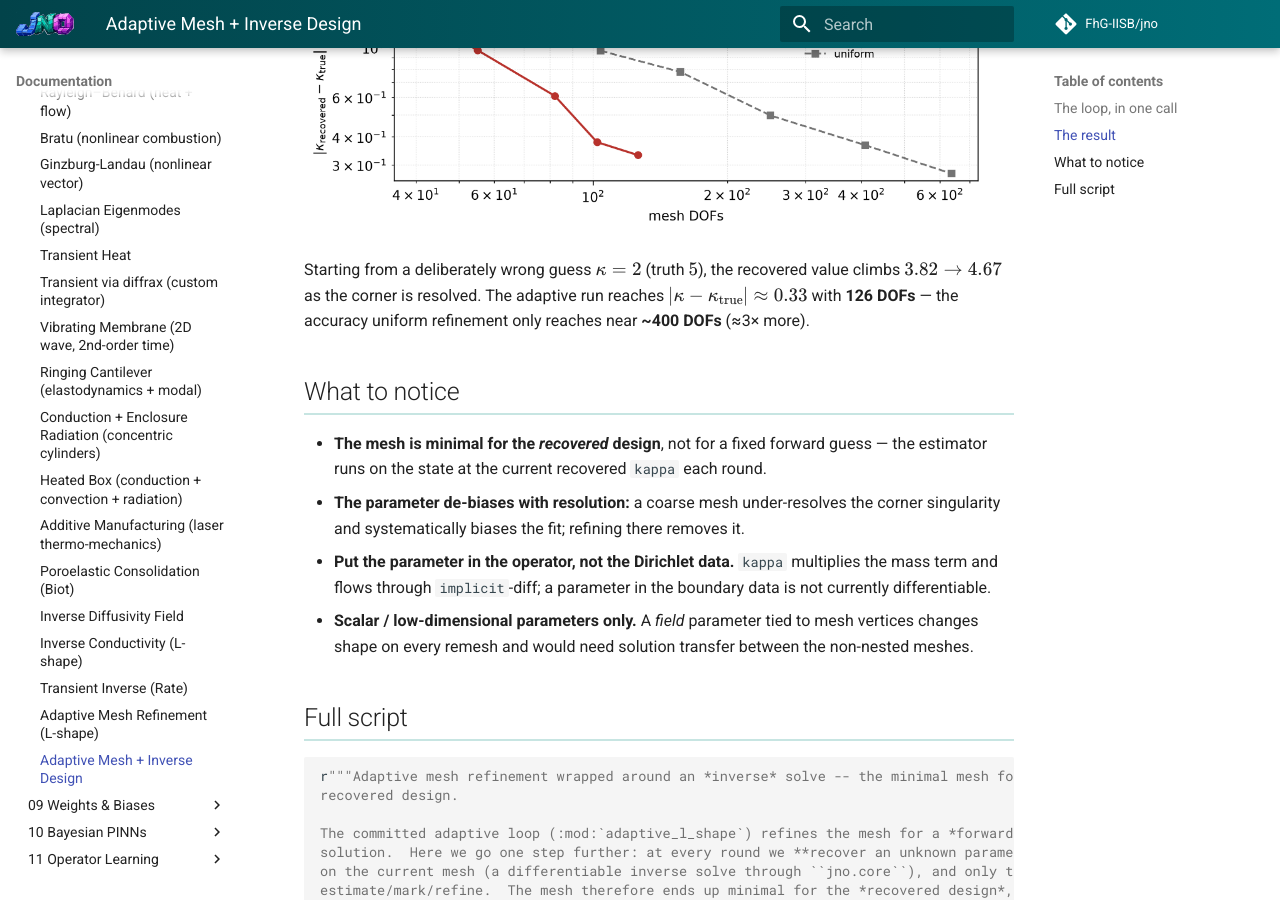
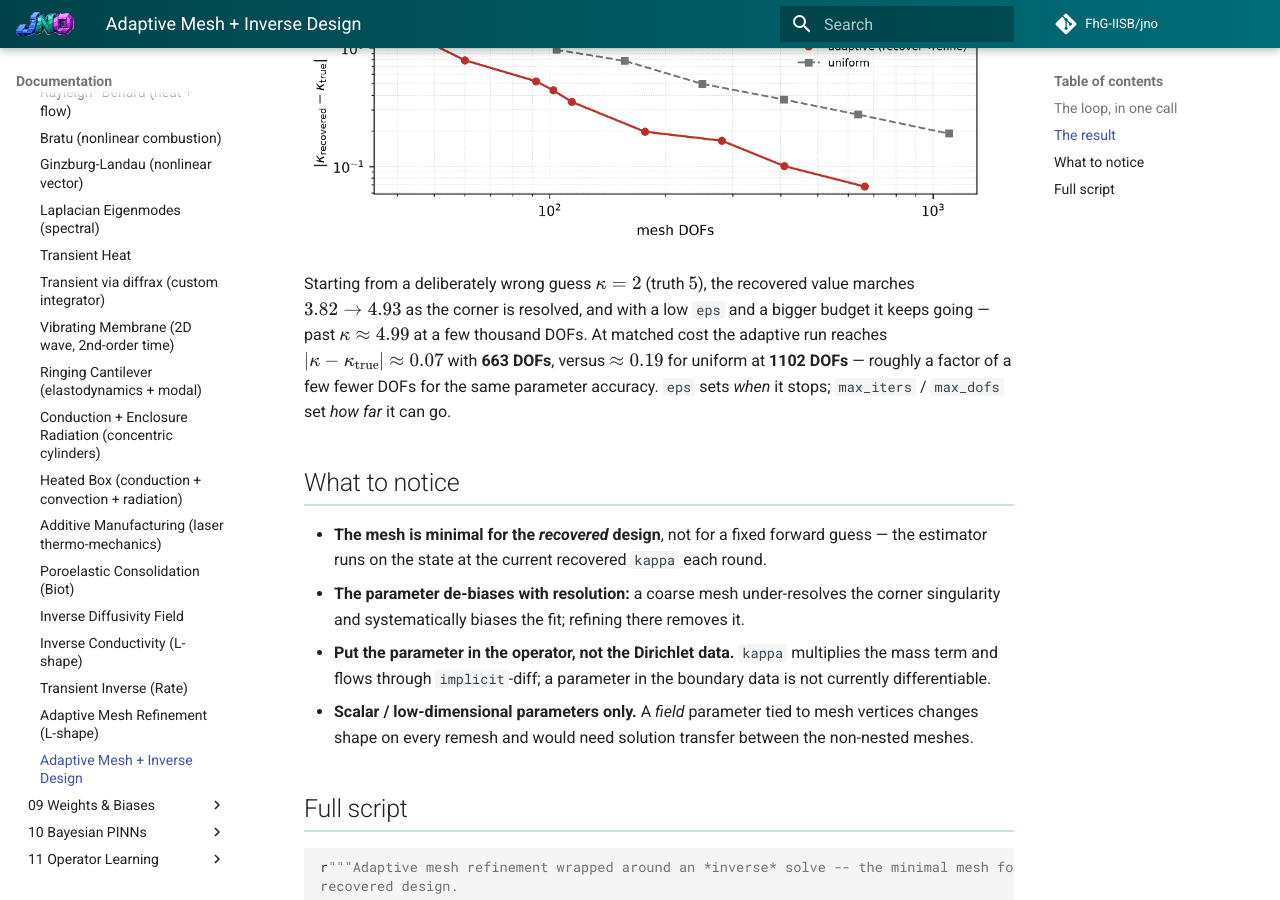
Before and after one commit to FhG-IISB/jNO, an MkDocs documentation site: the page built from docs/tutorials/08-fem-and-varpinns/adaptive-inverse-lshape.md, in a window 1280 px wide and 900 px high, scrolled down 1853 px. Built offline with MkDocs 1.6.1 and Material for MkDocs 9.7.7, drawn with Linux system fonts in a browser that asks for light colours; comment, search, counter and statistics services are not loaded; some of the changed text lies outside the part shown.

Commit message:
docs(fem): extend adaptive-inverse tutorial to march kappa to ~5.0

```diff
--- a/docs/tutorial_examples/08_fem_and_varpinns/adaptive_inverse_lshape.py
+++ b/docs/tutorial_examples/08_fem_and_varpinns/adaptive_inverse_lshape.py
@@ -101,7 +101,7 @@ def fresh_kappa(seed):
 
 
 # --- the adaptive-inverse run --------------------------------------------------------
-def run_adaptive(mesh_size=0.2, n_rounds=6, n_opt=250):
+def run_adaptive(mesh_size=0.2, n_rounds=10, n_opt=220):
     """Alternate recover-kappa / estimate / refine; snapshot mesh + state per round."""
     d = jno.domain(jno.domain.l_shape(size=1.0, mesh_size=mesh_size))
     dummy = jno.domain.from_array({"_": np.zeros((1, 1))})
@@ -133,12 +133,13 @@ def run_adaptive(mesh_size=0.2, n_rounds=6, n_opt=250):
         return v
 
     # eps stops the loop once the recovered kappa stops moving between rounds (with a
-    # patience of 2, so a single flat step does not stop it early); max_iters is the budget
-    # cap. Whichever fires first ends the "refine until the design is good enough" loop.
+    # patience of 2, so a single flat step does not stop it early); max_iters / max_dofs are
+    # the budget caps. Whichever fires first ends the "refine until good enough" loop. With a
+    # low eps and a generous budget the recovered kappa marches all the way to the truth (5).
     hist = run_adaptive_inverse(
         d,
         build_inverse,
-        AdaptSpec(theta=0.6, max_iters=n_rounds, refine_factor=1.6, eps=0.01),
+        AdaptSpec(theta=0.7, max_iters=n_rounds, refine_factor=1.6, eps=0.005, max_dofs=1500),
         n_opt=n_opt,
         readout=readout,
     )
@@ -224,7 +225,7 @@ if __name__ == "__main__":
     print("adaptive rounds (dofs, kappa):", [(s["n_dofs"], round(s["kappa"], 4)) for s in snaps])
 
     # a uniform sweep spanning the adaptive DOF range for the comparison
-    uniform = run_uniform([0.12, 0.09, 0.07, 0.05, 0.04])
+    uniform = run_uniform([0.12, 0.09, 0.07, 0.05, 0.04, 0.03])
     print("uniform (dofs, kappa):", [(u["n_dofs"], round(u["kappa"], 4)) for u in uniform])
 
     k_adapt = snaps[-1]["kappa"]
--- a/docs/tutorials/08-fem-and-varpinns/adaptive-inverse-lshape.md
+++ b/docs/tutorials/08-fem-and-varpinns/adaptive-inverse-lshape.md
@@ -64,14 +64,16 @@ it in `readout` and reseed the next round with `kappa.initialize(...)` to warm-s
 
 ## The result
 
-![Top: four L-shaped meshes refining at the re-entrant corner, tinted by the recovered singular
-state, labelled 41→126 dofs with kappa climbing 3.82→4.67. Bottom: a log-log plot of recovered-kappa
-error versus mesh DOFs, with the adaptive curve reaching low error at far fewer DOFs than the uniform
-baseline.](/jNO/assets/adaptive_inverse_lshape.png)
+![Top: four L-shaped meshes refining hard at the re-entrant corner, tinted by the recovered singular
+state, labelled 41→663 dofs with kappa climbing 3.82→4.93. Bottom: a log-log plot of recovered-kappa
+error versus mesh DOFs, with the adaptive curve dropping well below the uniform baseline.](/jNO/assets/adaptive_inverse_lshape.png)
 
-Starting from a deliberately wrong guess $\kappa=2$ (truth $5$), the recovered value climbs
-$3.82\to4.67$ as the corner is resolved. The adaptive run reaches $|\kappa-\kappa_\text{true}|\approx0.33$
-with **126 DOFs** — the accuracy uniform refinement only reaches near **~400 DOFs** (≈3× more).
+Starting from a deliberately wrong guess $\kappa=2$ (truth $5$), the recovered value marches
+$3.82\to4.93$ as the corner is resolved, and with a low `eps` and a bigger budget it keeps going —
+past $\kappa\approx4.99$ at a few thousand DOFs. At matched cost the adaptive run reaches
+$|\kappa-\kappa_\text{true}|\approx0.07$ with **663 DOFs**, versus $\approx0.19$ for uniform at **1102
+DOFs** — roughly a factor of a few fewer DOFs for the same parameter accuracy. `eps` sets *when* it
+stops; `max_iters` / `max_dofs` set *how far* it can go.
 
 ## What to notice
 
```
Also changed, not shown: docs/assets/adaptive_inverse_lshape.png.
